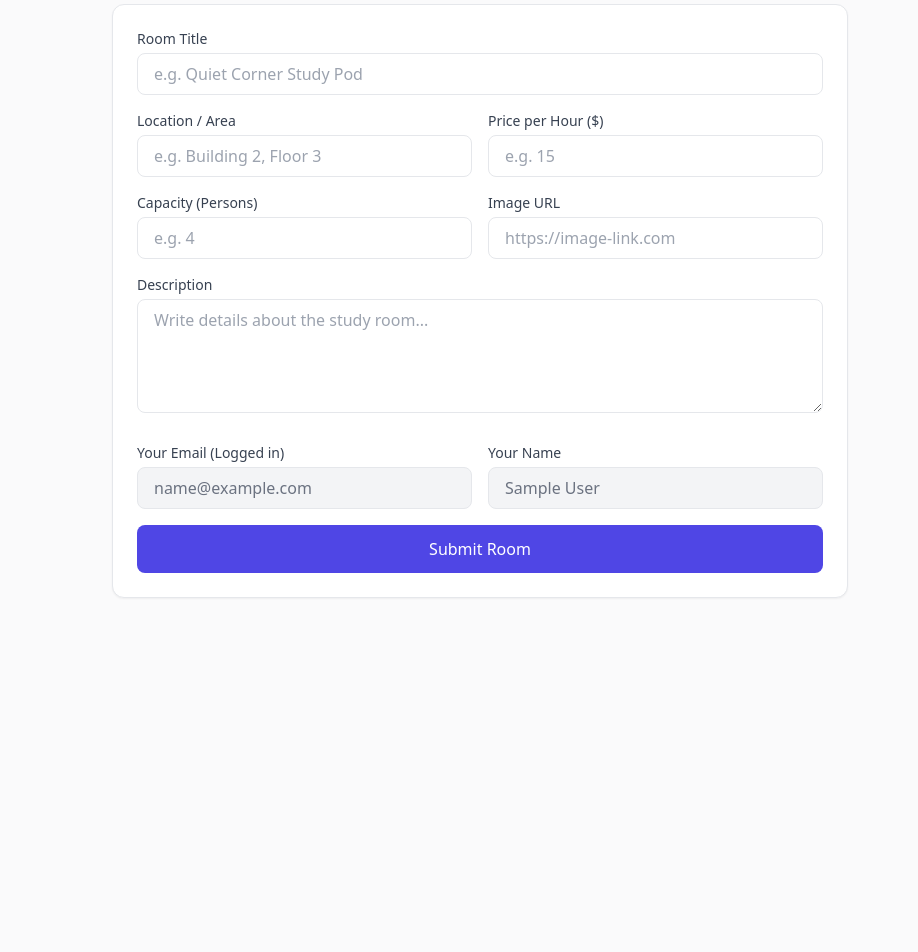
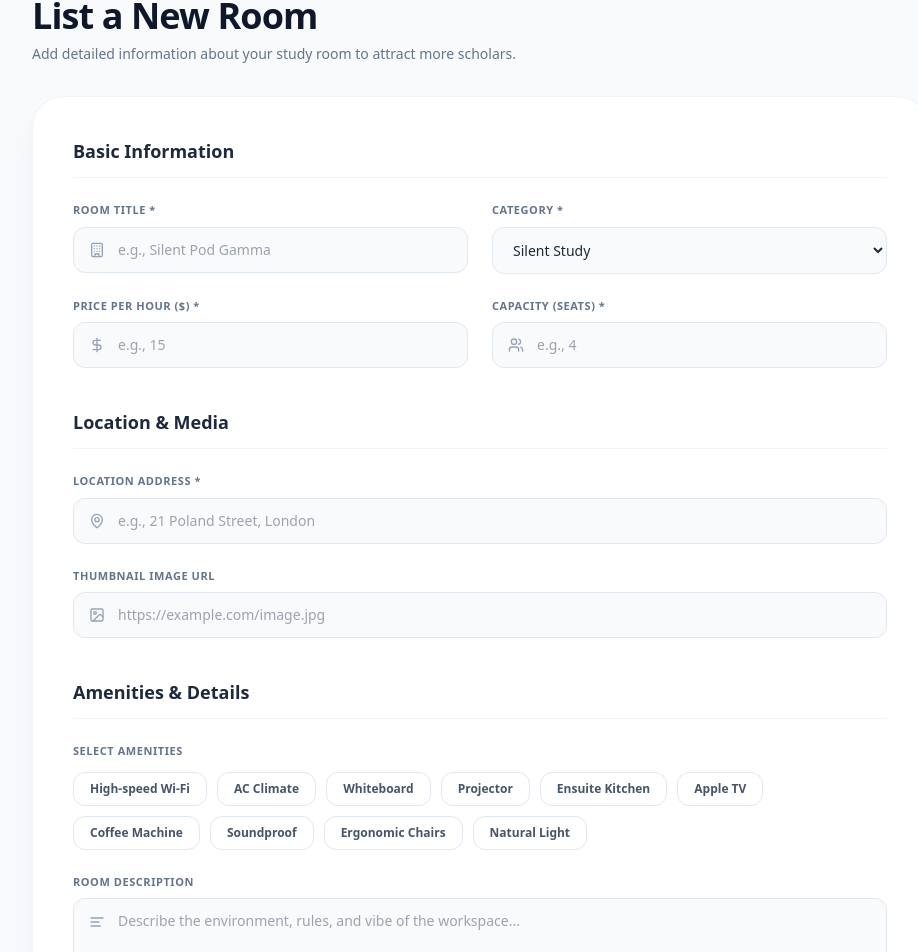
Before and after one commit to Nouman119/studynook-client, a Next.js app: page /rooms/add in a window 1280 px wide. Shown: the part 184-1136 px from the top of the page, without its empty margins (160-1078 px from the left). Before the commit the page ends 822 px from the top, so only its background shows below. Built offline with nearby package versions, Linux system fonts and the light colour scheme; no server answers; sample sign-in values are in the browser's storage.

Commit message:
add room page background

```diff
--- a/src/app/rooms/add/page.jsx
+++ b/src/app/rooms/add/page.jsx
@@ -1,118 +1,332 @@
 'use client';
 
-import { useState } from 'react';
+import { useState, useEffect } from 'react';
+import { useRouter } from 'next/navigation';
 import { useAuth } from '@/context/AuthContext';
-import { useRouter } from 'next/navigation';
-import PrivateRoute from '@/components/PrivateRoute';
+import {
+  Building, MapPin, DollarSign, Users, Image as ImageIcon,
+  AlignLeft, PlusCircle, ArrowLeft, CheckCircle2, ShieldAlert
+} from 'lucide-react';
 
 const rawUrl = process.env.NEXT_PUBLIC_API_URL || 'http://localhost:5000';
 const API_BASE_URL = rawUrl.replace(/\/api\/?$/, '').replace(/\/+$/, '');
 
-function AddRoomContent() {
-  const { user } = useAuth();
+const availableAmenities = [
+  'High-speed Wi-Fi', 'AC Climate', 'Whiteboard', 'Projector',
+  'Ensuite Kitchen', 'Apple TV', 'Coffee Machine', 'Soundproof',
+  'Ergonomic Chairs', 'Natural Light'
+];
+
+export default function AddRoomPage() {
   const router = useRouter();
+  const { user, loading: authLoading } = useAuth() || {};
+
   const [loading, setLoading] = useState(false);
+  const [successMessage, setSuccessMessage] = useState('');
+  const [errorMessage, setErrorMessage] = useState('');
+
+  const [formData, setFormData] = useState({
+    title: '',
+    category: 'Silent Study',
+    pricePerHour: '',
+    capacity: '',
+    location: '',
+    image: '',
+    description: '',
+    amenities: []
+  });
+
+  useEffect(() => {
+    if (!authLoading && !user) {
+      router.push('/login');
+    }
+  }, [user, authLoading, router]);
+
+  const handleInputChange = (e) => {
+    const { name, value } = e.target;
+    setFormData((prev) => ({ ...prev, [name]: value }));
+  };
+
+  const toggleAmenity = (amenity) => {
+    setFormData((prev) => ({
+      ...prev,
+      amenities: prev.amenities.includes(amenity)
+        ? prev.amenities.filter((a) => a !== amenity)
+        : [...prev.amenities, amenity]
+    }));
+  };
 
   const handleSubmit = async (e) => {
     e.preventDefault();
-    const form = e.target;
+    setErrorMessage('');
+    setSuccessMessage('');
 
-    const roomData = {
-      title: form.title.value,
-      location: form.location.value,
-      pricePerHour: parseFloat(form.price.value),
-      capacity: parseInt(form.capacity.value),
-      images: [form.image.value],
-      category: 'Study Pod',
-      description: form.description.value,
-      userEmail: user?.email,
-      userName: user?.displayName || 'Anonymous',
-      userPhoto: user?.photoURL || '',
-    };
+    if (!formData.title || !formData.pricePerHour || !formData.capacity || !formData.location) {
+      setErrorMessage('Please fill out all required fields.');
+      return;
+    }
 
     try {
       setLoading(true);
+      const roomData = {
+        ...formData,
+        pricePerHour: Number(formData.pricePerHour),
+        capacity: Number(formData.capacity),
+        images: formData.image ? [formData.image] : [],
+        addedBy: {
+          name: user?.name || 'Scholar',
+          email: user?.email
+        }
+      };
+
       const res = await fetch(`${API_BASE_URL}/api/rooms`, {
         method: 'POST',
-        headers: { 'Content-Type': 'application/json' },
-        credentials: 'include',
+        headers: {
+          'Content-Type': 'application/json',
+        },
         body: JSON.stringify(roomData),
       });
 
       const data = await res.json();
-      if (data?.success) {
-        alert('Room added successfully!');
-        router.push('/rooms');
+
+      if (res.ok && data?.success) {
+        setSuccessMessage('Study room added successfully!');
+        setFormData({
+          title: '', category: 'Silent Study', pricePerHour: '', capacity: '',
+          location: '', image: '', description: '', amenities: []
+        });
+        setTimeout(() => router.push('/rooms'), 1500);
       } else {
-        alert(data?.message || 'Failed to add room');
+        setErrorMessage(data?.message || 'Failed to add room.');
       }
     } catch (error) {
-      console.error('Error:', error);
-      alert('Something went wrong');
+      console.error('Add room error:', error);
+      setErrorMessage('An unexpected error occurred.');
     } finally {
       setLoading(false);
     }
   };
 
+  if (authLoading || !user) {
     return (
-    <div className="max-w-3xl mx-auto px-4 py-10">
-      <h1 className="text-3xl font-bold text-gray-900 mb-6">Add a New Study Room</h1>
-      <form onSubmit={handleSubmit} className="bg-white border border-gray-200 rounded-xl p-6 shadow-sm space-y-4">
-        <div>
-          <label className="block text-sm font-medium text-gray-700 mb-1">Room Title</label>
-          <input type="text" name="title" required className="w-full px-4 py-2 border rounded-lg focus:ring-indigo-500 focus:border-indigo-500" placeholder="e.g. Quiet Corner Study Pod" />
+      <div className="min-h-screen flex items-center justify-center bg-slate-50">
+        <div className="animate-spin rounded-full h-10 w-10 border-t-2 border-b-2 border-indigo-600"></div>
+      </div>
+    );
+  }
+
+  return (
+    <div className="min-h-screen bg-[#F8FAFC] py-12 px-4 sm:px-6 lg:px-8 font-sans text-slate-800">
+
+      <div className="max-w-4xl mx-auto">
+        <button
+          onClick={() => router.back()}
+          className="inline-flex items-center gap-2 text-sm font-semibold text-slate-500 hover:text-indigo-600 mb-6 transition cursor-pointer"
+        >
+          <ArrowLeft className="w-4 h-4" /> Back
+        </button>
+
+        <div className="mb-8 text-center sm:text-left">
+          <h1 className="text-3xl sm:text-4xl font-extrabold text-slate-900 tracking-tight">List a New Room</h1>
+          <p className="text-sm text-slate-500 mt-2 font-medium">Add detailed information about your study room to attract more scholars.</p>
         </div>
 
-        <div className="grid grid-cols-1 sm:grid-cols-2 gap-4">
+        <div className="bg-white rounded-[2rem] shadow-xl shadow-slate-200/50 border border-slate-100 p-6 sm:p-10">
+
+          {successMessage && (
+            <div className="mb-6 p-4 bg-emerald-50 border border-emerald-100 text-emerald-700 text-sm font-bold rounded-2xl flex items-center gap-2">
+              <CheckCircle2 className="w-5 h-5 shrink-0" /> {successMessage}
+            </div>
+          )}
+
+          {errorMessage && (
+            <div className="mb-6 p-4 bg-red-50 border border-red-100 text-red-600 text-sm font-bold rounded-2xl flex items-center gap-2">
+              <ShieldAlert className="w-5 h-5 shrink-0" /> {errorMessage}
+            </div>
+          )}
+
+          <form onSubmit={handleSubmit} className="space-y-10">
+
+            <div className="space-y-6">
+              <h3 className="text-lg font-extrabold text-slate-800 border-b border-slate-100 pb-3">Basic Information</h3>
+
+              <div className="grid grid-cols-1 md:grid-cols-2 gap-6">
                 <div>
-            <label className="block text-sm font-medium text-gray-700 mb-1">Location / Area</label>
-            <input type="text" name="location" required className="w-full px-4 py-2 border rounded-lg" placeholder="e.g. Building 2, Floor 3" />
-          </div>
-          <div>
-            <label className="block text-sm font-medium text-gray-700 mb-1">Price per Hour ($)</label>
-            <input type="number" name="price" required className="w-full px-4 py-2 border rounded-lg" placeholder="e.g. 15" />
-          </div>
-        </div>
-
-        <div className="grid grid-cols-1 sm:grid-cols-2 gap-4">
-          <div>
-            <label className="block text-sm font-medium text-gray-700 mb-1">Capacity (Persons)</label>
-            <input type="number" name="capacity" required className="w-full px-4 py-2 border rounded-lg" placeholder="e.g. 4" />
-          </div>
-          <div>
-            <label className="block text-sm font-medium text-gray-700 mb-1">Image URL</label>
-            <input type="url" name="image" required className="w-full px-4 py-2 border rounded-lg" placeholder="https://image-link.com" />
+                  <label className="block text-[11px] font-bold text-slate-500 uppercase tracking-wider mb-2">Room Title *</label>
+                  <div className="relative">
+                    <Building className="absolute left-4 top-1/2 -translate-y-1/2 w-4 h-4 text-slate-400" />
+                    <input
+                      type="text"
+                      name="title"
+                      value={formData.title}
+                      onChange={handleInputChange}
+                      placeholder="e.g., Silent Pod Gamma"
+                      className="w-full pl-11 pr-4 py-3 bg-slate-50 border border-slate-200 rounded-xl text-sm font-medium focus:outline-none focus:ring-2 focus:ring-indigo-500/20 focus:border-indigo-600 transition-all"
+                      required
+                    />
                   </div>
                 </div>
 
                 <div>
-          <label className="block text-sm font-medium text-gray-700 mb-1">Description</label>
-          <textarea name="description" rows="4" required className="w-full px-4 py-2 border rounded-lg" placeholder="Write details about the study room..."></textarea>
+                  <label className="block text-[11px] font-bold text-slate-500 uppercase tracking-wider mb-2">Category *</label>
+                  <select
+                    name="category"
+                    value={formData.category}
+                    onChange={handleInputChange}
+                    className="w-full px-4 py-3 bg-slate-50 border border-slate-200 rounded-xl text-sm font-medium focus:outline-none focus:ring-2 focus:ring-indigo-500/20 focus:border-indigo-600 transition-all cursor-pointer"
+                  >
+                    <option value="Silent Study">Silent Study</option>
+                    <option value="Group Study">Group Study</option>
+                    <option value="Meeting Room">Meeting Room</option>
+                    <option value="Private Pod">Private Pod</option>
+                  </select>
                 </div>
 
-        <div className="grid grid-cols-1 sm:grid-cols-2 gap-4 pt-2">
                 <div>
-            <label className="block text-sm font-medium text-gray-700 mb-1">Your Email (Logged in)</label>
-            <input type="email" value={user?.email || ''} readOnly className="w-full px-4 py-2 border bg-gray-100 rounded-lg text-gray-500 cursor-not-allowed" />
-          </div>
-          <div>
-            <label className="block text-sm font-medium text-gray-700 mb-1">Your Name</label>
-            <input type="text" value={user?.displayName || 'User'} readOnly className="w-full px-4 py-2 border bg-gray-100 rounded-lg text-gray-500 cursor-not-allowed" />
+                  <label className="block text-[11px] font-bold text-slate-500 uppercase tracking-wider mb-2">Price Per Hour ($) *</label>
+                  <div className="relative">
+                    <DollarSign className="absolute left-4 top-1/2 -translate-y-1/2 w-4 h-4 text-slate-400" />
+                    <input
+                      type="number"
+                      name="pricePerHour"
+                      min="1"
+                      value={formData.pricePerHour}
+                      onChange={handleInputChange}
+                      placeholder="e.g., 15"
+                      className="w-full pl-11 pr-4 py-3 bg-slate-50 border border-slate-200 rounded-xl text-sm font-medium focus:outline-none focus:ring-2 focus:ring-indigo-500/20 focus:border-indigo-600 transition-all"
+                      required
+                    />
                   </div>
                 </div>
 
-        <button type="submit" disabled={loading} className="w-full py-3 bg-indigo-600 text-white font-medium rounded-lg hover:bg-indigo-700 transition disabled:opacity-50 mt-4">
-          {loading ? 'Adding Room...' : 'Submit Room'}
+                <div>
+                  <label className="block text-[11px] font-bold text-slate-500 uppercase tracking-wider mb-2">Capacity (Seats) *</label>
+                  <div className="relative">
+                    <Users className="absolute left-4 top-1/2 -translate-y-1/2 w-4 h-4 text-slate-400" />
+                    <input
+                      type="number"
+                      name="capacity"
+                      min="1"
+                      value={formData.capacity}
+                      onChange={handleInputChange}
+                      placeholder="e.g., 4"
+                      className="w-full pl-11 pr-4 py-3 bg-slate-50 border border-slate-200 rounded-xl text-sm font-medium focus:outline-none focus:ring-2 focus:ring-indigo-500/20 focus:border-indigo-600 transition-all"
+                      required
+                    />
+                  </div>
+                </div>
+              </div>
+            </div>
+
+            <div className="space-y-6">
+              <h3 className="text-lg font-extrabold text-slate-800 border-b border-slate-100 pb-3">Location & Media</h3>
+
+              <div className="grid grid-cols-1 gap-6">
+                <div>
+                  <label className="block text-[11px] font-bold text-slate-500 uppercase tracking-wider mb-2">Location Address *</label>
+                  <div className="relative">
+                    <MapPin className="absolute left-4 top-1/2 -translate-y-1/2 w-4 h-4 text-slate-400" />
+                    <input
+                      type="text"
+                      name="location"
+                      value={formData.location}
+                      onChange={handleInputChange}
+                      placeholder="e.g., 21 Poland Street, London"
+                      className="w-full pl-11 pr-4 py-3 bg-slate-50 border border-slate-200 rounded-xl text-sm font-medium focus:outline-none focus:ring-2 focus:ring-indigo-500/20 focus:border-indigo-600 transition-all"
+                      required
+                    />
+                  </div>
+                </div>
+
+                <div>
+                  <label className="block text-[11px] font-bold text-slate-500 uppercase tracking-wider mb-2">Thumbnail Image URL</label>
+                  <div className="relative">
+                    <ImageIcon className="absolute left-4 top-1/2 -translate-y-1/2 w-4 h-4 text-slate-400" />
+                    <input
+                      type="url"
+                      name="image"
+                      value={formData.image}
+                      onChange={handleInputChange}
+                      placeholder="https://example.com/image.jpg"
+                      className="w-full pl-11 pr-4 py-3 bg-slate-50 border border-slate-200 rounded-xl text-sm font-medium focus:outline-none focus:ring-2 focus:ring-indigo-500/20 focus:border-indigo-600 transition-all"
+                    />
+                  </div>
+                </div>
+              </div>
+            </div>
+
+            <div className="space-y-6">
+              <h3 className="text-lg font-extrabold text-slate-800 border-b border-slate-100 pb-3">Amenities & Details</h3>
+
+              <div>
+                <label className="block text-[11px] font-bold text-slate-500 uppercase tracking-wider mb-3">Select Amenities</label>
+                <div className="flex flex-wrap gap-2.5">
+                  {availableAmenities.map((amenity) => {
+                    const isSelected = formData.amenities.includes(amenity);
+                    return (
+                      <button
+                        type="button"
+                        key={amenity}
+                        onClick={() => toggleAmenity(amenity)}
+                        className={`px-4 py-2 rounded-xl text-xs font-bold transition-all cursor-pointer border ${
+                          isSelected
+                            ? 'bg-indigo-600 border-indigo-600 text-white shadow-md shadow-indigo-600/20 scale-105'
+                            : 'bg-white border-slate-200 text-slate-600 hover:border-indigo-300 hover:bg-indigo-50'
+                        }`}
+                      >
+                        {amenity}
                       </button>
+                    );
+                  })}
+                </div>
+              </div>
+
+              <div>
+                <label className="block text-[11px] font-bold text-slate-500 uppercase tracking-wider mb-2">Room Description</label>
+                <div className="relative">
+                  <AlignLeft className="absolute left-4 top-4 w-4 h-4 text-slate-400" />
+                  <textarea
+                    name="description"
+                    rows="4"
+                    value={formData.description}
+                    onChange={handleInputChange}
+                    placeholder="Describe the environment, rules, and vibe of the workspace..."
+                    className="w-full pl-11 pr-4 py-3 bg-slate-50 border border-slate-200 rounded-xl text-sm font-medium focus:outline-none focus:ring-2 focus:ring-indigo-500/20 focus:border-indigo-600 transition-all resize-none"
+                  ></textarea>
+                </div>
+              </div>
+            </div>
+
+            <div className="grid grid-cols-1 sm:grid-cols-2 gap-4 p-4 bg-indigo-50/50 rounded-2xl border border-indigo-100">
+              <div>
+                <p className="text-[10px] font-bold text-indigo-400 uppercase">Listed By</p>
+                <p className="text-sm font-bold text-indigo-900 truncate mt-0.5">{user?.name || 'Authorized Scholar'}</p>
+              </div>
+              <div>
+                <p className="text-[10px] font-bold text-indigo-400 uppercase">Contact Email</p>
+                <p className="text-sm font-bold text-indigo-900 truncate mt-0.5">{user?.email}</p>
+              </div>
+            </div>
+
+            <div className="pt-4">
+              <button
+                type="submit"
+                disabled={loading}
+                className="w-full py-4 bg-indigo-600 hover:bg-indigo-700 text-white font-extrabold rounded-2xl shadow-lg shadow-indigo-600/25 transition-all disabled:opacity-50 text-sm flex items-center justify-center gap-2 cursor-pointer"
+              >
+                {loading ? (
+                  <span className="flex items-center gap-2">Processing...</span>
+                ) : (
+                  <>
+                    <PlusCircle className="w-5 h-5" /> Publish Room
+                  </>
+                )}
+              </button>
+            </div>
+
           </form>
+        </div>
+      </div>
     </div>
   );
 }
-
-export default function AddRoomPage() {
-  return (
-    <PrivateRoute>
-      <AddRoomContent />
-    </PrivateRoute>
-  );
-}
```
Lines whose indentation alone changed are shown as unchanged.
